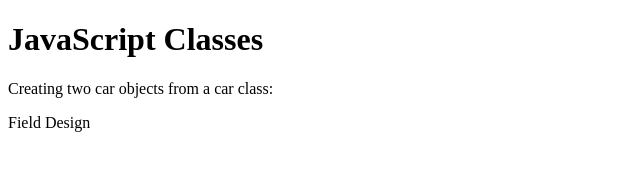
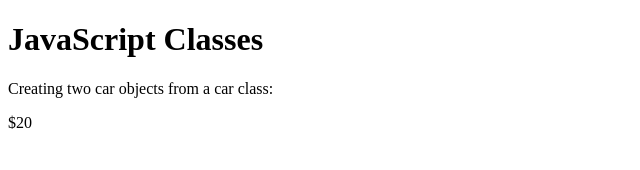
Before and after one commit to mahimabhaghelITG/book-task, a plain HTML site: page new-class.html in a window 1280 px wide. Shown: the full height of the page, 0-640 px from the left. Drawn offline with Linux system fonts and the light colour scheme.

Commit message:
learn extends

```diff
--- a/new-class.html
+++ b/new-class.html
@@ -8,16 +8,25 @@
 
 <script>
 class ProductAdd {
-    constructor(title,price,quantity){
+    constructor(title){
      this.title = title;
-     this.price = price;
-     this.quantity = quantity;
+
     }
 }
-const productFirst = new ProductAdd('Field Design','$200',45);
-const productSecond = new ProductAdd('lashes','$20',189);
 
-document.getElementById('demo').innerHTML = productFirst.title;
+class SecondProduct extends ProductAdd {
+    constructor(title,price){
+        super(title);
+        this.product = price;
+    }
+    show() {
+    return  this.product;
+    }
+}
+//const productFirst = new ProductAdd('Field Design','$200',45);
+const productSecond = new SecondProduct('lashes','$20',189);
+
+document.getElementById("demo").innerHTML = productSecond.show();
 </script>
 
 </body>
```
